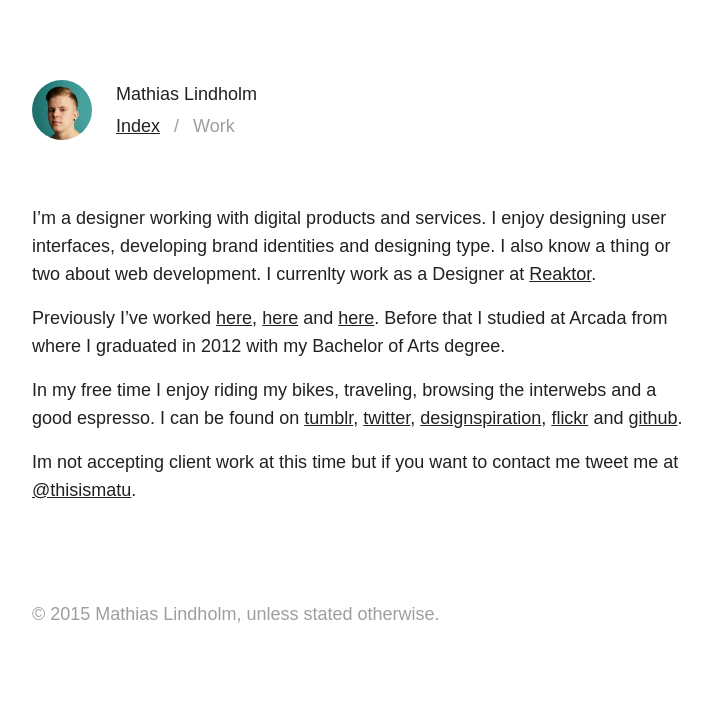
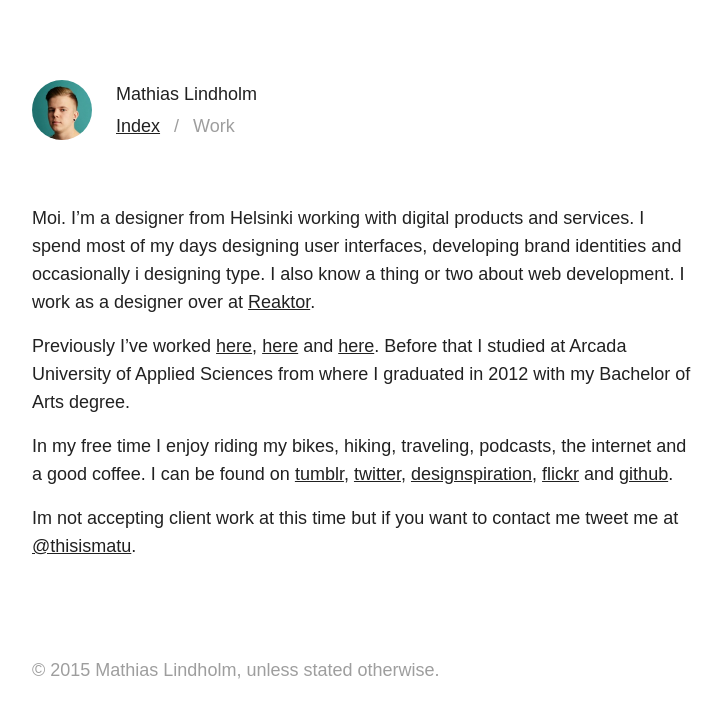
Before and after one commit to mlindholm/homepage, a Jekyll site: the page built from index.md, in a window 1280 px wide. Shown: the top 718 px of the page, without its empty margins (108-828 px from the left). Built offline with Jekyll 4.4.1, drawn with Linux system fonts in a browser that asks for light colours; nearby versions of some CDN libraries.

Commit message:
Update index text

```diff
--- a/index.md
+++ b/index.md
@@ -3,10 +3,10 @@ layout: page
 active: index
 ---
 
-I’m a designer working with digital products and services. I enjoy designing user interfaces, developing brand identities and designing type. I also know a thing or two about web development. I currenlty work as a Designer at [Reaktor](http://reaktor.fi).
+Moi. I’m a designer from Helsinki working with digital products and services. I spend most of my days designing user interfaces, developing brand identities and occasionally i designing type. I also know a thing or two about web development. I work as a designer over at [Reaktor](http://reaktor.fi).
 
-Previously I’ve worked [here](http://ddb.fi/), [here](http://www.bond.fi/) and [here](http://barabra.fi/). Before that I studied at Arcada from where I graduated in 2012 with my Bachelor of Arts degree.
+Previously I’ve worked [here](http://ddb.fi/), [here](http://www.bond.fi/) and [here](http://barabra.fi/). Before that I studied at Arcada University of Applied Sciences from where I graduated in 2012 with my Bachelor of Arts degree.
 
-In my free time I enjoy riding my bikes, traveling, browsing the interwebs and a good espresso. I can be found on [tumblr](http://mlindholm.tumblr.com/), [twitter](http://twitter.com/#!/thisismatu), [designspiration](http://designspiration.net/mlindholm/), [flickr](http://flickr.com/photos/matu187/) and [github](https://github.com/mlindholm).
+In my free time I enjoy riding my bikes, hiking, traveling, podcasts, the internet and a good coffee. I can be found on [tumblr](http://mlindholm.tumblr.com/), [twitter](http://twitter.com/#!/thisismatu), [designspiration](http://designspiration.net/mlindholm/), [flickr](http://flickr.com/photos/matu187/) and [github](https://github.com/mlindholm).
 
 Im not accepting client work at this time but if you want to contact me tweet me at [@thisismatu](https://twitter.com/#!/thisismatu).
```
